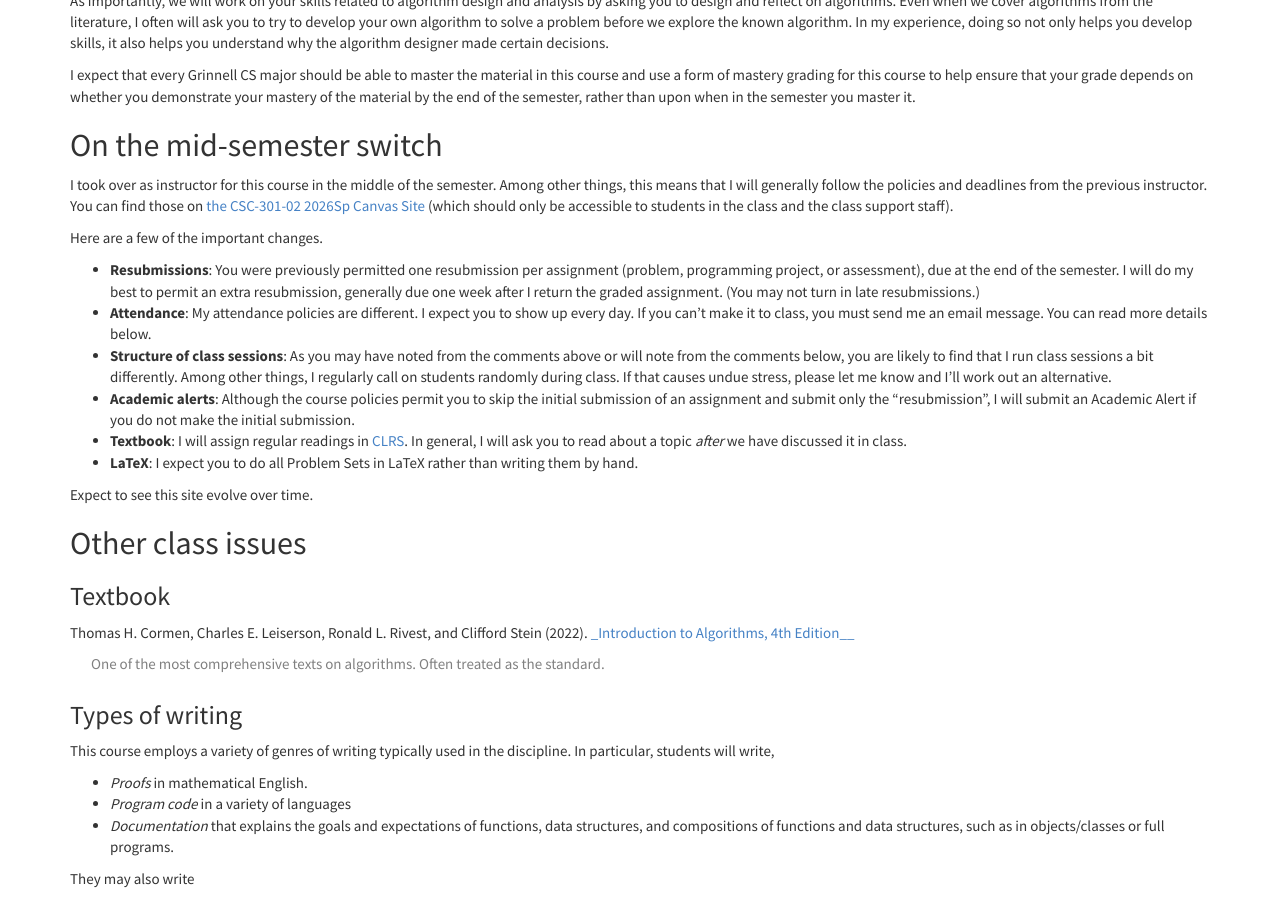
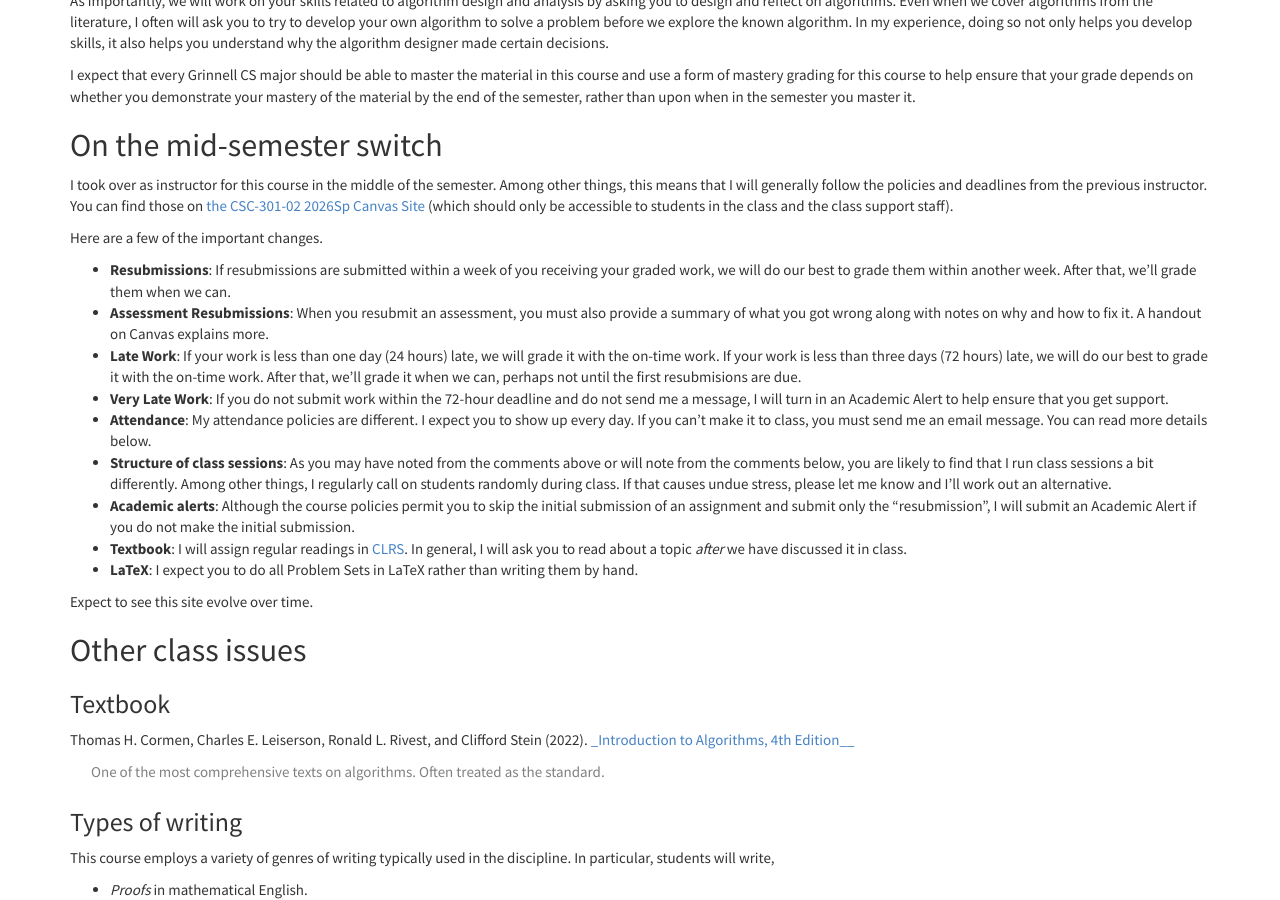
Before and after one commit to rebelsky/csc301-2026sp, a Jekyll site: the page built from pages/syllabus.md, in a window 1280 px wide and 900 px high, scrolled down 736 px. Built offline with Jekyll 4.4.1, drawn with Linux system fonts in a browser that asks for light colours; nearby versions of some CDN libraries; library files that are not in the unit come from our copies; a script that is not in the unit is left out.

Commit message:
Revise late and resubmission policies

```diff
--- a/pages/syllabus.md
+++ b/pages/syllabus.md
@@ -107,7 +107,10 @@ I took over as instructor for this course in the middle of the semester. Among o
 
 Here are a few of the important changes.
 
-* **Resubmissions**: You were previously permitted one resubmission per assignment (problem, programming project, or assessment), due at the end of the semester. I will do my best to permit an extra resubmission, generally due one week after I return the graded assignment. (You may not turn in late resubmissions.)
+* **Resubmissions**: If resubmissions are submitted within a week of you receiving your graded work, we will do our best to grade them within another week. After that, we'll grade them when we can.
+* **Assessment Resubmissions**: When you resubmit an assessment, you must also provide a summary of what you got wrong along with notes on why and how to fix it. A handout on Canvas explains more.
+* **Late Work**: If your work is less than one day (24 hours) late, we will grade it with the on-time work. If your work is less than three days (72 hours) late, we will do our best to grade it with the on-time work. After that, we'll grade it when we can, perhaps not until the first resubmisions are due.
+* **Very Late Work**: If you do not submit work within the 72-hour deadline and do not send me a message, I will turn in an Academic Alert to help ensure that you get support.
 * **Attendance**: My attendance policies are different. I expect you to show up every day. If you can't make it to class, you must send me an email message. You can read more details below.
 * **Structure of class sessions**: As you may have noted from the comments above or will note from the comments below, you are likely to find that I run class sessions a bit differently. Among other things, I regularly call on students randomly during class. If that causes undue stress, please let me know and I'll work out an alternative.
 * **Academic alerts**: Although the course policies permit you to skip the initial submission of an assignment and submit only the "resubmission", I will submit an Academic Alert if you do not make the initial submission.
```
